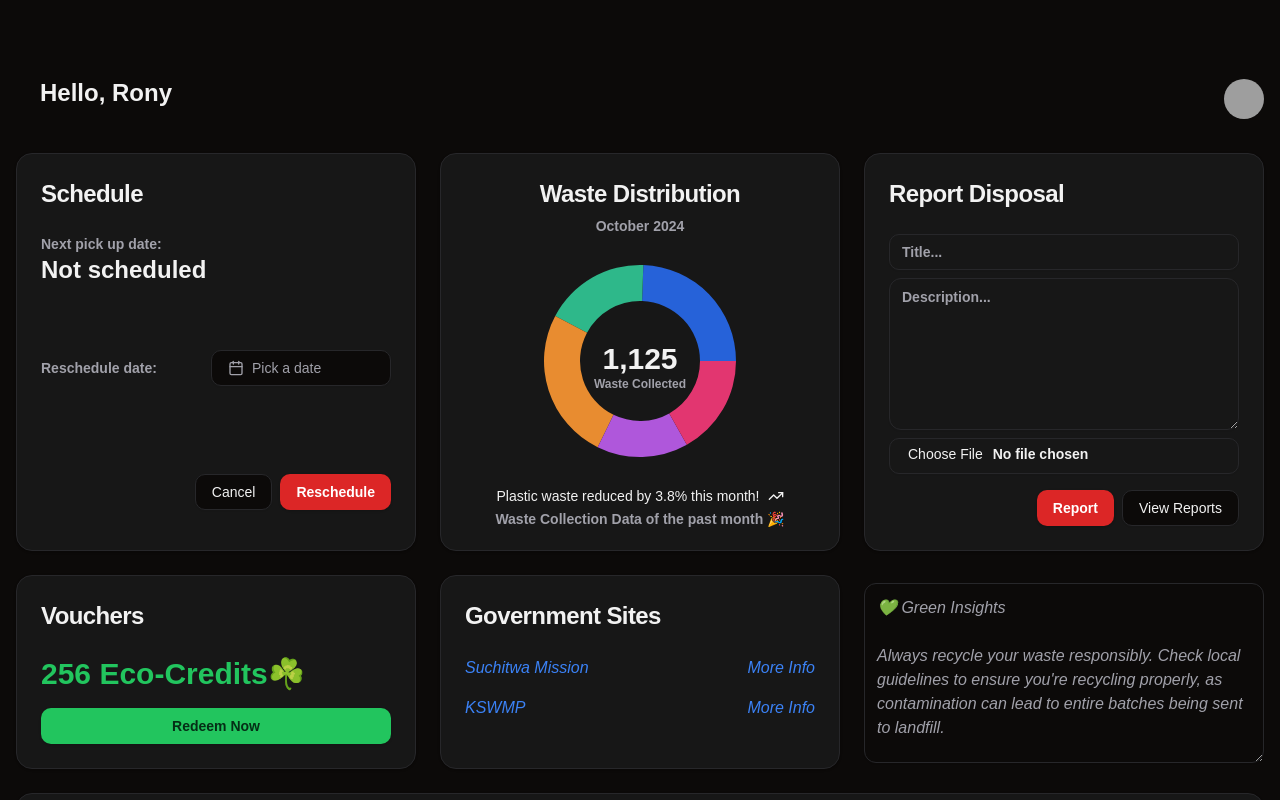
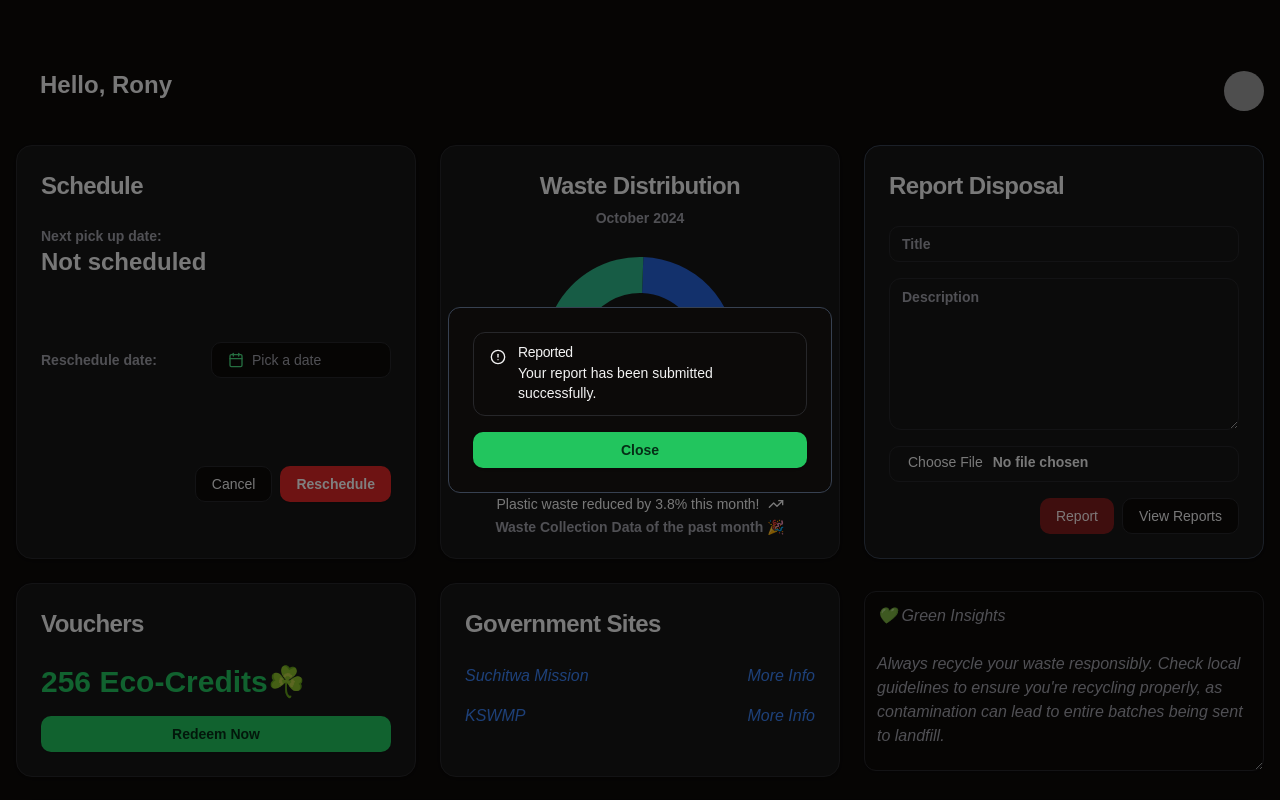
Before and after one commit to shivaacodes/Ecozy, a Next.js app: page /user/dashboard in a window 1280 px wide. Both pictures are taken after a click on the button "Report". Shown: the top 800 px of the page. Built offline with nearby package versions, Linux system fonts and the light colour scheme; grey boxes are pictures that could not be loaded.

Commit message:
final fix

```diff
--- a/src/app/user/dashboard/page.tsx
+++ b/src/app/user/dashboard/page.tsx
@@ -31,6 +31,7 @@
 } from "@/components/ui/chart";
 import Footer from "@/components/Footer";
 import Component from "@/components/ui/schedule-card";
+import Reportcard from "@/components/ui/report-card";
 
 export default function Dashboard() {
   const router = useRouter();
@@ -190,27 +191,7 @@
             </CardFooter>
           </Card>
 
-          <Card>
-            <CardHeader>
-              <CardTitle>Report Disposal</CardTitle>
-            </CardHeader>
-            <CardContent className="space-y-4">
-              <div className="space-y-2">
-                <Input placeholder="Title..." />
-                <Textarea placeholder="Description..." />
-                <Input type="file" accept="image/*" />
-              </div>
-              <div className="flex justify-end space-x-2">
-                <Button variant="report">Report</Button>
-                <Button
-                  variant="outline"
-                  onClick={() => router.push("/user/profile")}
-                >
-                  View Reports
-                </Button>
-              </div>
-            </CardContent>
-          </Card>
+          <Reportcard></Reportcard>
 
           <Card className="max-h-[200px]">
             <CardHeader>
--- a/src/app/worker/dashboard/page.tsx
+++ b/src/app/worker/dashboard/page.tsx
@@ -25,6 +25,7 @@
   TableRow,
 } from "@/components/ui/table";
 import { Textarea } from "@/components/ui/textarea";
+import Reportcard from "@/components/ui/report-card";
 import { GoogleMap, Marker, useJsApiLoader } from "@react-google-maps/api";
 const collectionPoints = [
   {
@@ -130,7 +131,7 @@
 
   return (
     <div className="container mx-auto p-4 bg-neutral-950 text-gray-100 min-h-screen">
-      <h1 className="text-3xl font-extrabold mb-6  text-white mt-80">
+      <h1 className="text-3xl font-extrabold mb-6  text-white mt-40">
         Hello, Rony
       </h1>
       <div className="grid gap-6 md:grid-cols-3">
@@ -221,27 +222,7 @@
             </CardFooter>
           </form>
         </Card>
-        <Card>
-          <CardHeader>
-            <CardTitle>Report Disposal</CardTitle>
-          </CardHeader>
-          <CardContent className="space-y-4">
-            <div className="space-y-2">
-              <Input placeholder="Title..." />
-              <Textarea placeholder="Description..." />
-              <Input type="file" accept="image/*" />
-            </div>
-            <div className="flex justify-end space-x-2">
-              <Button variant="report">Report</Button>
-              <Button
-                variant="outline"
-                onClick={() => router.push("/user/profile")}
-              >
-                View Reports
-              </Button>
-            </div>
-          </CardContent>
-        </Card>
+        <Reportcard></Reportcard>
         <Card className="bg-neutral-900 border-gray-700">
           <CardHeader>
             <CardTitle className="text-2xl text-white">
--- /dev/null
+++ b/src/components/ui/alert.tsx
@@ -0,0 +1,59 @@
+import * as React from "react"
+import { cva, type VariantProps } from "class-variance-authority"
+
+import { cn } from "@/lib/utils"
+
+const alertVariants = cva(
+  "relative w-full rounded-lg border px-4 py-3 text-sm [&>svg+div]:translate-y-[-3px] [&>svg]:absolute [&>svg]:left-4 [&>svg]:top-4 [&>svg]:text-foreground [&>svg~*]:pl-7",
+  {
+    variants: {
+      variant: {
+        default: "bg-background text-foreground",
+        destructive:
+          "border-destructive/50 text-destructive dark:border-destructive [&>svg]:text-destructive",
+      },
+    },
+    defaultVariants: {
+      variant: "default",
+    },
+  }
+)
+
+const Alert = React.forwardRef<
+  HTMLDivElement,
+  React.HTMLAttributes<HTMLDivElement> & VariantProps<typeof alertVariants>
+>(({ className, variant, ...props }, ref) => (
+  <div
+    ref={ref}
+    role="alert"
+    className={cn(alertVariants({ variant }), className)}
+    {...props}
+  />
+))
+Alert.displayName = "Alert"
+
+const AlertTitle = React.forwardRef<
+  HTMLParagraphElement,
+  React.HTMLAttributes<HTMLHeadingElement>
+>(({ className, ...props }, ref) => (
+  <h5
+    ref={ref}
+    className={cn("mb-1 font-medium leading-none tracking-tight", className)}
+    {...props}
+  />
+))
+AlertTitle.displayName = "AlertTitle"
+
+const AlertDescription = React.forwardRef<
+  HTMLParagraphElement,
+  React.HTMLAttributes<HTMLParagraphElement>
+>(({ className, ...props }, ref) => (
+  <div
+    ref={ref}
+    className={cn("text-sm [&_p]:leading-relaxed", className)}
+    {...props}
+  />
+))
+AlertDescription.displayName = "AlertDescription"
+
+export { Alert, AlertTitle, AlertDescription }
--- /dev/null
+++ b/src/components/ui/report-card.tsx
@@ -0,0 +1,77 @@
+"use client";
+
+import { useState } from "react";
+import { useRouter } from "next/navigation";
+import { AlertCircle } from "lucide-react";
+import { Button } from "@/components/ui/button";
+import { Card, CardContent, CardHeader, CardTitle } from "@/components/ui/card";
+import { Input } from "@/components/ui/input";
+import { Textarea } from "@/components/ui/textarea";
+import { Alert, AlertDescription, AlertTitle } from "@/components/ui/alert";
+
+export default function Reportcard() {
+  const [reportTitle, setReportTitle] = useState("");
+  const [reportDescription, setReportDescription] = useState("");
+  const router = useRouter();
+  const [showAlert, setShowAlert] = useState(false);
+
+  const handleReport = () => {
+    console.log("Report button clicked"); // Debug log
+    setShowAlert(true);
+  };
+
+  return (
+    <div className="relative">
+      <Card className=" border-gray-700">
+        <CardHeader>
+          <CardTitle>Report Disposal</CardTitle>
+        </CardHeader>
+        <CardContent className="space-y-4">
+          <div className="space-y-4">
+            <Input
+              placeholder="Title"
+              value={reportTitle}
+              onChange={(e) => setReportTitle(e.target.value)}
+              className="bg-neutral-900 text-gray-100"
+            />
+            <Textarea
+              placeholder="Description"
+              value={reportDescription}
+              onChange={(e) => setReportDescription(e.target.value)}
+              className="bg-neutral-900 text-gray-100"
+            />
+            <Input type="file" accept="image/*" />
+          </div>
+          <div className="flex justify-end space-x-2">
+            <Button variant="destructive" onClick={handleReport}>
+              Report
+            </Button>
+            <Button
+              variant="outline"
+              onClick={() => router.push("/user/profile")}
+            >
+              View Reports
+            </Button>
+          </div>
+        </CardContent>
+      </Card>
+
+      {showAlert && (
+        <div className="fixed inset-0 bg-black bg-opacity-50 flex items-center justify-center z-50">
+          <div className="bg-background p-6 rounded-lg max-w-sm w-full  border border-gray-700">
+            <Alert>
+              <AlertCircle className="h-4 w-4" />
+              <AlertTitle>Reported</AlertTitle>
+              <AlertDescription>
+                Your report has been submitted successfully.
+              </AlertDescription>
+            </Alert>
+            <Button onClick={() => setShowAlert(false)} className="w-full mt-4">
+              Close
+            </Button>
+          </div>
+        </div>
+      )}
+    </div>
+  );
+}
--- a/src/components/ui/schedule-card.tsx
+++ b/src/components/ui/schedule-card.tsx
@@ -70,7 +70,7 @@
         </p>
       </CardContent>
       <CardFooter className="flex justify-between mt-10">
-        <p className="text-sm text-muted-foreground">Reschedule date:</p>
+        <p className="text-sm text-muted-foreground ">Reschedule date:</p>
         <Popover open={isCalendarOpen} onOpenChange={setIsCalendarOpen}>
           <PopoverTrigger asChild>
             <Button
@@ -80,7 +80,7 @@
                 !selectedDate && "text-muted-foreground"
               )}
             >
-              <CalendarIcon className="mr-2 h-4 w-4" />
+              <CalendarIcon className="mr-2 h-4 w-4 text-green-400" />
               {selectedDate ? (
                 format(selectedDate, "PPP")
               ) : (
@@ -88,7 +88,7 @@
               )}
             </Button>
           </PopoverTrigger>
-          <PopoverContent className="w-auto p-0">
+          <PopoverContent className="w-auto p-0 ">
             <Calendar
               mode="single"
               selected={selectedDate}
```
